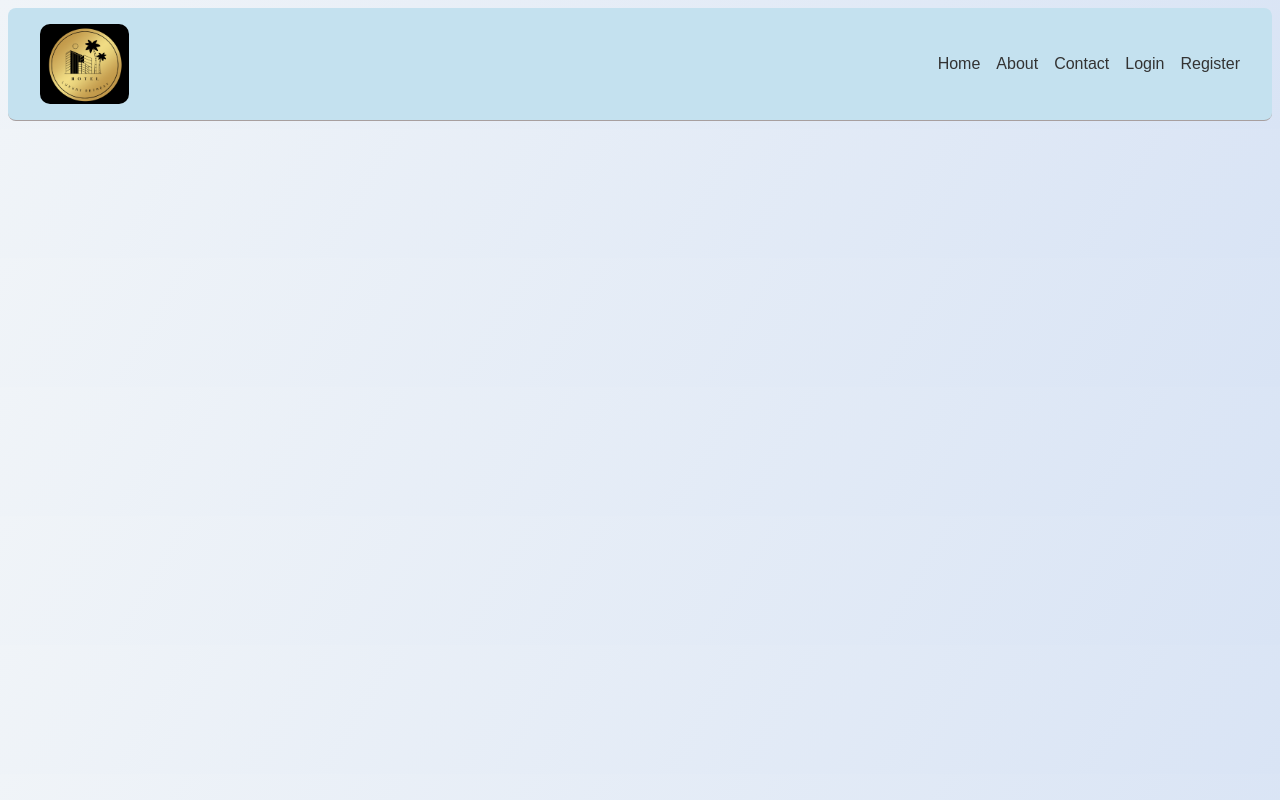
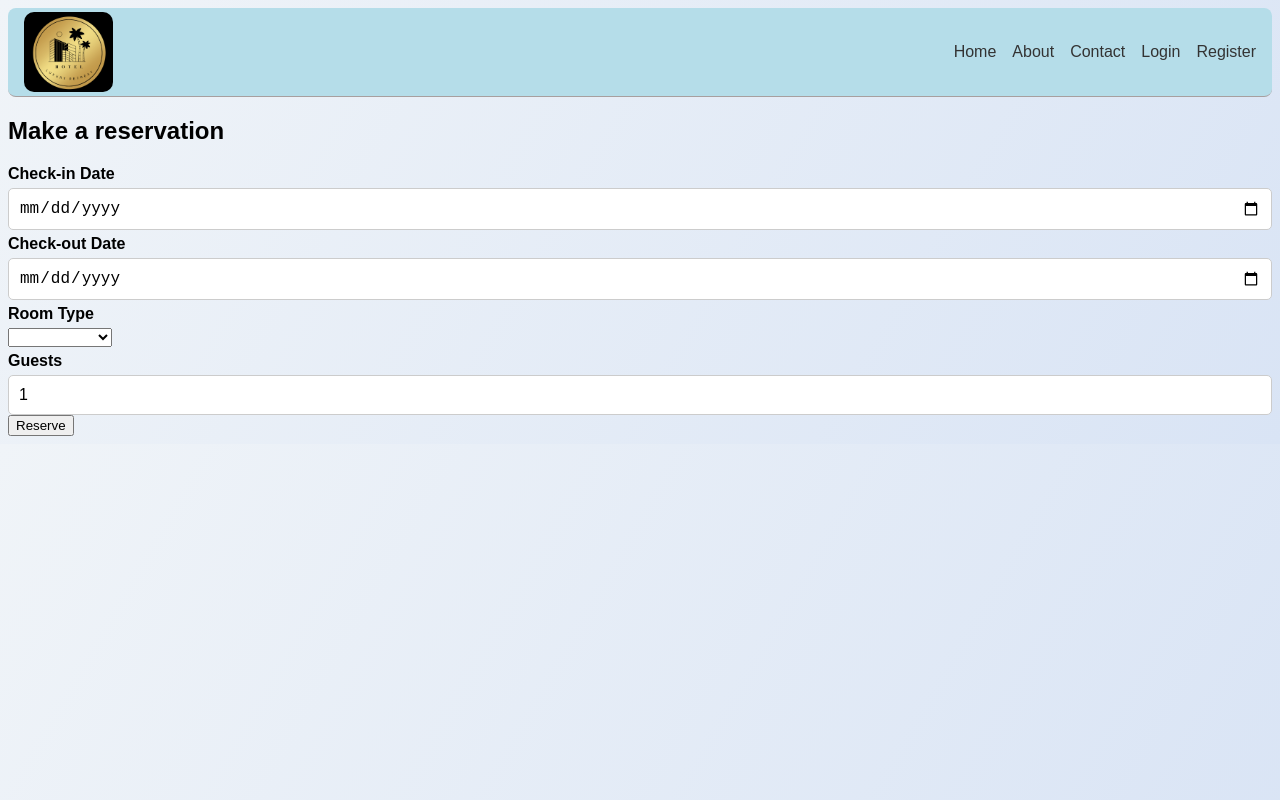
Before and after one commit to qnchoyy/Hotel-project---react-firebase, a React (Vite) app: page /reservations in a window 1280 px wide. Built offline with nearby package versions, Linux system fonts and the light colour scheme.

Commit message:
implement Reservations

```diff
--- a/src/App.jsx
+++ b/src/App.jsx
@@ -6,6 +6,7 @@ import Login from "./components/Login/Login";
 import Register from "./components/Register/Register";
 import Home from "./components/Home/Home";
 import { useState } from "react";
+import Reservation from "./components/Reservation/Reservation";
 
 function App() {
   const [userId, setUserId] = useState("");
@@ -23,6 +24,7 @@ function App() {
           <Route path="/" element={<Home />} />
           <Route path="/login" element={<Login />} />
           <Route path="/register" element={<Register />} />
+          <Route path="/reservations" element={<Reservation />} />
         </Routes>
       </HotelContext.Provider>
     </>
--- a/src/components/Header/Header.module.css
+++ b/src/components/Header/Header.module.css
@@ -2,8 +2,8 @@
   display: flex;
   justify-content: space-between;
   align-items: center;
-  padding: 1rem 2rem;
-  background-color: #c4e1ef;
+  padding: 0.25rem 1rem;
+  background-color: #b5dde9;
   border-bottom: 1px solid #a79f9f;
   border-radius: 8px;
 }
--- a/src/components/Home/Home.jsx
+++ b/src/components/Home/Home.jsx
@@ -1,9 +1,12 @@
+import { Link } from "react-router-dom";
 import styles from "./Home.module.css";
 
 export default function Home() {
   return (
     <div className={styles.heroSection}>
-      <h1 className={styles.heroText}>Welcome to our Hotel!</h1>
+      <Link to="/reservations">
+        <h1 className={styles.heroText}>Reserve now! </h1>
+      </Link>
     </div>
   );
 }
--- /dev/null
+++ b/src/components/Reservation/Reservation.jsx
@@ -0,0 +1,149 @@
+import { useContext, useState } from "react";
+import { useNavigate } from "react-router-dom";
+
+import { db } from "../../config/firebase";
+import {
+  addDoc,
+  collection,
+  Timestamp,
+  query,
+  where,
+  getDocs,
+  getDoc,
+  doc,
+} from "firebase/firestore";
+
+import { HotelContext } from "../../context/hotelContext";
+
+export default function Reservation() {
+  const { userId } = useContext(HotelContext);
+  const [checkInDate, setCheckInDate] = useState("");
+  const [checkOutDate, setCheckOutDate] = useState("");
+  const [roomType, setRoomType] = useState("");
+  const [guests, setGuests] = useState(1);
+
+  const navigate = useNavigate();
+
+  const reservationCollectionRef = collection(db, "reservations");
+
+  const handleReservation = async () => {
+    if (!userId) {
+      alert("You must be logged in to make a reservation!");
+      navigate("/login");
+      return;
+    }
+
+    if (!checkInDate || !checkOutDate) {
+      alert("Please select both check-in and check-out dates.");
+      return;
+    }
+
+    if (guests <= 0) {
+      alert("Number of guests must be at least 1.");
+      return;
+    }
+
+    if (!roomType) {
+      alert("Please select a room type.");
+      return;
+    }
+
+    const checkInTimestamp = Timestamp.fromDate(new Date(checkInDate));
+    const checkOutTimestamp = Timestamp.fromDate(new Date(checkOutDate));
+
+    if (checkOutTimestamp <= checkInTimestamp) {
+      alert("Check-out date must be later than check-in date.");
+      return;
+    }
+
+    try {
+      // Създаване на заявка за проверка на налични стаи от избрания тип
+      const q = query(
+        reservationCollectionRef,
+        where("roomType", "==", roomType),
+        where("checkInDate", "<", checkOutTimestamp),
+        where("checkOutDate", ">", checkInTimestamp)
+      );
+
+      const querySnapshot = await getDocs(q);
+
+      const numberOfReservations = querySnapshot.size;
+
+      // Вземане на броя налични стаи от съответния документ в колекцията `rooms`
+      const roomDocRef = doc(db, "rooms", roomType); // roomType трябва да бъде ID на документа
+      const roomDoc = await getDoc(roomDocRef);
+
+      if (!roomDoc.exists()) {
+        alert("Room type does not exist.");
+        return;
+      }
+
+      const availableRooms = roomDoc.data().availableRooms;
+      console.log(availableRooms);
+
+      if (numberOfReservations >= availableRooms) {
+        alert("No available rooms for the selected dates.");
+        return;
+      }
+
+      // Ако има налични стаи, добавяме резервацията
+      await addDoc(reservationCollectionRef, {
+        userId: userId,
+        checkInDate: checkInTimestamp,
+        checkOutDate: checkOutTimestamp,
+        roomType: roomType,
+        guests: guests,
+      });
+
+      navigate("/");
+    } catch (err) {
+      console.error("Error creating reservation: ", err.code, err.message);
+      alert(`Error creating reservation: ${err.message}`);
+    }
+  };
+
+  return (
+    <>
+      <div>
+        <h2>Make a reservation</h2>
+        <div>
+          <label>Check-in Date</label>
+          <input
+            type="date"
+            value={checkInDate}
+            onChange={(e) => setCheckInDate(e.target.value)}
+          />
+        </div>
+        <div>
+          <label>Check-out Date</label>
+          <input
+            type="date"
+            value={checkOutDate}
+            onChange={(e) => setCheckOutDate(e.target.value)}
+          />
+        </div>
+        <div>
+          <label>Room Type</label>
+          <select
+            value={roomType}
+            onChange={(e) => setRoomType(e.target.value)}
+          >
+            <option value=""></option>
+            <option value="single">Single Room</option>
+            <option value="double">Double Room</option>
+            <option value="apartament">Apartament</option>
+          </select>
+        </div>
+        <div>
+          <label>Guests</label>
+          <input
+            type="number"
+            value={guests}
+            onChange={(e) => setGuests(Number(e.target.value))}
+          />
+        </div>
+        <button onClick={handleReservation}>Reserve</button>
+      </div>
+    </>
+  );
+}
--- a/src/config/firebase.js
+++ b/src/config/firebase.js
@@ -1,5 +1,6 @@
 import { initializeApp } from "firebase/app";
 import { getAuth } from "firebase/auth";
+import { getFirestore } from "firebase/firestore";
 
 const firebaseConfig = {
     apiKey: "AIzaSyDpfPLu8xqrimfNCdEOft8TDVi-RVJbzBA",
@@ -13,5 +14,6 @@ const firebaseConfig = {
 
 const app = initializeApp(firebaseConfig);
 const auth = getAuth(app);
+const db = getFirestore(app)
 
-export { app, auth }
+export { app, auth, db }
```
Also changed, not shown: 1 other file (tests, documents, lock files or other folders).
